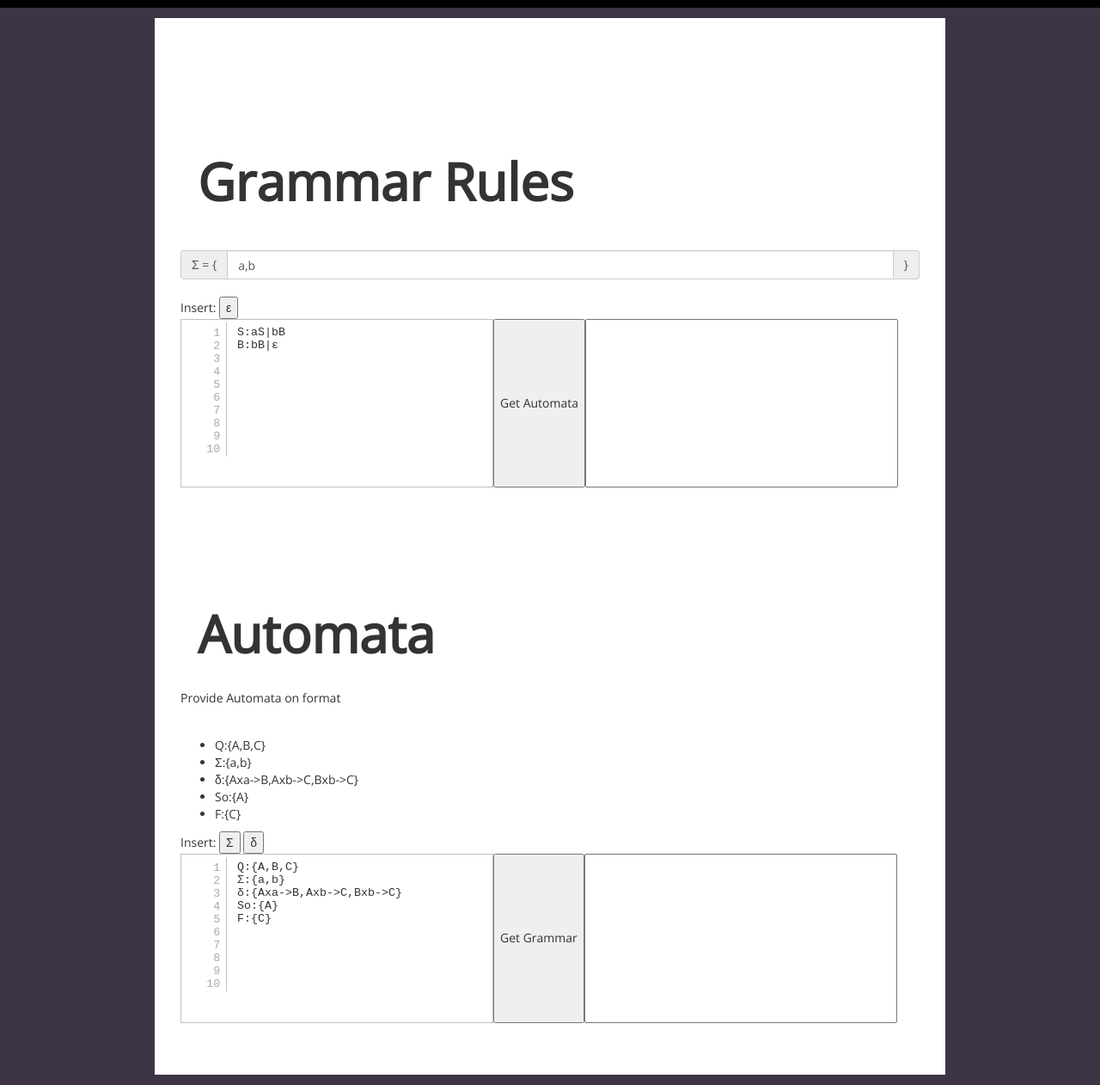
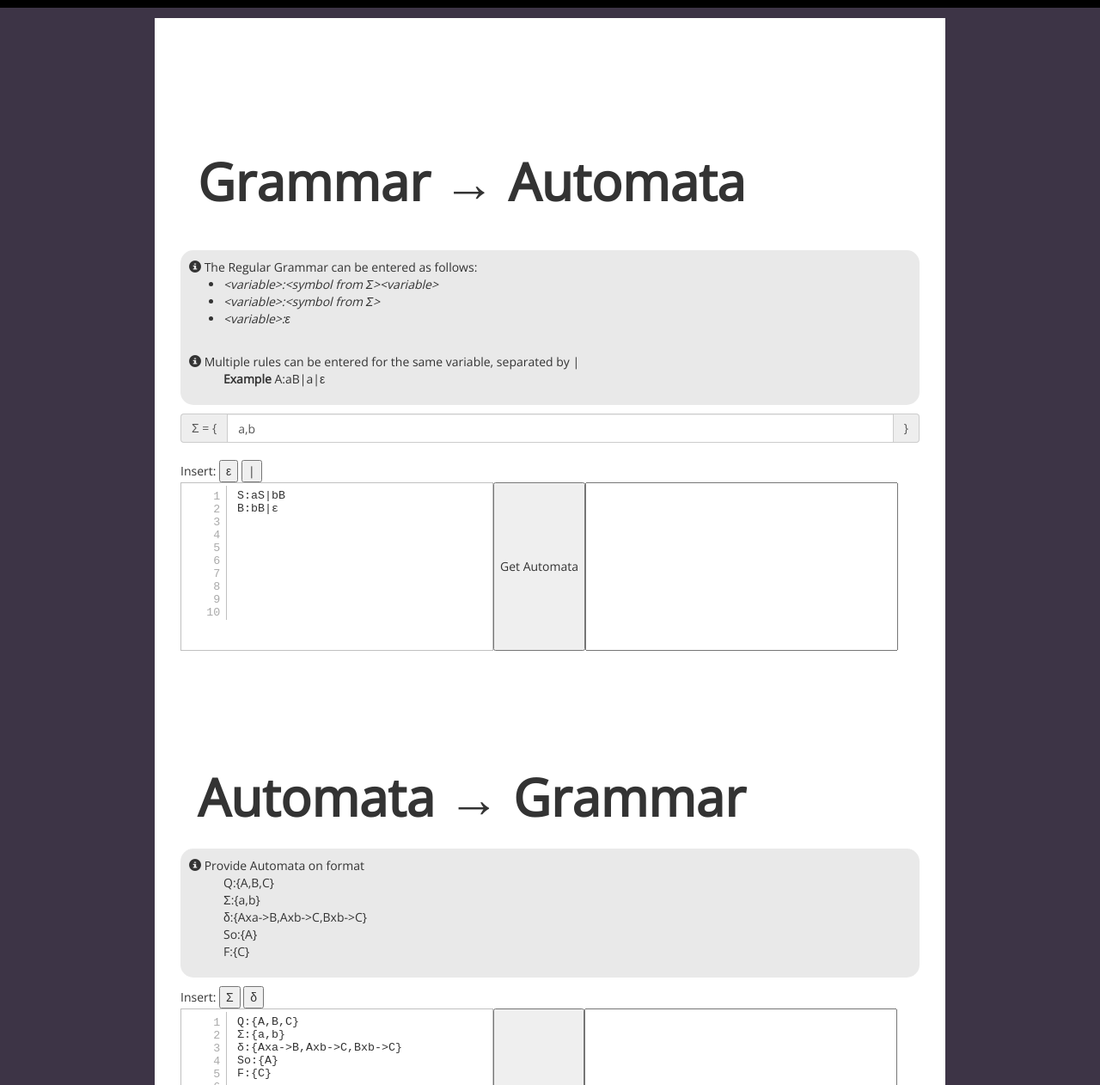
Before and after one commit to eggonzal/FDC_project, a plain HTML site: page index.html in a window 1280 px wide. Shown: the part 636-1898 px from the top of the page at 86% size. Drawn offline with nearby package versions, Linux system fonts and the light colour scheme.

Commit message:
Added style for instructions and grammar instructions
Added a div and a class to put in the instructions of the UI

```diff
--- a/assets/css/style.css
+++ b/assets/css/style.css
@@ -31,7 +31,9 @@ textarea {
   font-size: 10pt;
 }
 .instructions {
-
+  border-radius: 15px;
+  padding: 10px;
+  margin-bottom: 10px;
 }
 
 .nav a {
--- a/assets/js/main.js
+++ b/assets/js/main.js
@@ -498,6 +498,9 @@ initUI = function () {
 	$('#eps').click(function (e) {
 		return insertSymbolIntoText("ε", $("#rule-input"), e);
 	});
+	$('#pipe').click(function (e) {
+		return insertSymbolIntoText("|", $("#rule-input"), e);
+	});
 	$('#sigma').click(function (e) {
 		return insertSymbolIntoText("Σ", $("#automata-input"), e);
 	});
--- a/index.html
+++ b/index.html
@@ -60,14 +60,14 @@
                     <span class="icon-bar"></span>
                     <span class="icon-bar"></span>
                 </button>
-                <a class="navbar-brand" href="#">#CPQ Team </a>
+                <a class="navbar-brand" href="#">#TeamCPQ </a>
             </div>
             <!-- Collect the nav links for toggling -->
             <div class="collapse navbar-collapse navbar-ex1-collapse">
                 <ul class="nav navbar-nav">
-                    <li><a href="#g2a">Grammar to Automata</a>
+                    <li><a href="#g2a">Grammar → Automata</a>
                     </li>
-                     <li><a href="#a2g">Automata to Grammar</a>
+                     <li><a href="#a2g">Automata → Grammar</a>
                     </li>
                 </ul>
             </div>
@@ -83,9 +83,25 @@
     <article class="container">
     <section class="color-white">
         <section class="color-white" id="g2a">
-            <h1>Grammar Rules</h1>
+            <h1>Grammar → Automata</h1>
                 <br>
-            <div class="instructions">
+            <div class="instructions color-light">
+              <span aria-hidden="true" class="glyphicon glyphicon-info-sign"></span>
+              The Regular Grammar can be entered as follows:
+              <br>
+              <ul>
+                <li><i>&lt;variable&gt;:&lt;symbol from &Sigma;&gt;&lt;variable&gt;</i></li>
+                <li><i>&lt;variable&gt;:&lt;symbol from &Sigma;&gt;</i></li>
+                <li><i>&lt;variable&gt;:&epsilon;</i></li>
+              </ul>
+              <br>
+              <span aria-hidden="true" class="glyphicon glyphicon-info-sign"></span>
+              Multiple rules can be entered for the same variable, separated by |
+              <br>
+              <ul style="list-style-type: none;">
+                <li><strong>Example</strong> A:aB|a|&epsilon;</li>
+              </ul>
+            </div>
             <div class="input-group">
                 <div class="input-group-addon">&Sigma; = {</div>
                 <input type="text" class="JLalpabhet form-control" placeholder="a,b"
@@ -93,9 +109,8 @@
                 title="Enter your alphabet separated by comma">
                 <div class="input-group-addon">}</div>
             </div>
-            </div>
             <br>
-            <div id="tools" >Insert: <button id="eps">&epsilon;</button></div>
+            <div id="tools" >Insert: <button id="eps">&epsilon;</button> <button id="pipe">|</button></div>
             <div class="test1" style="display:inline-flex">
                 <textarea id="rule-input" rows="10" cols="60" wrap="off" style="resize: none; width: 364px;"></textarea>
                 <button type="button" class="getTran" onclick="">Get Automata</button>
@@ -104,15 +119,19 @@
         </section>
 
         <section class="color-white" id="a2g">
-            <h1>Automata</h1>
-            <p>Provide Automata on format </p>
-            <ul>
+            <h1>Automata → Grammar</h1>
+            <div class="instructions color-light">
+              <span aria-hidden="true" class="glyphicon glyphicon-info-sign"></span>
+              Provide Automata on format
+              <br>
+              <ul style="list-style-type: none;">
                   <li> Q:{A,B,C}</li>
                   <li>&Sigma;:{a,b}</li>
                   <li>&delta;:{Axa->B,Axb->C,Bxb->C}</li>
                   <li>So:{A}</li>
                   <li>F:{C}</li>
               </ul>
+            </div>
             <div id="tools" >Insert: <button id="sigma">&Sigma;</button> <button id="delta">&delta;</button></div>
             <div class="test1" style="display:inline-flex">
                 <textarea id="automata-input" rows="10" cols="60" wrap="off" style="resize: none; width: 364px;"></textarea>
@@ -126,7 +145,7 @@
 
     <!--footer Section -->
     <div  class="for-full-back "  id="footer" >
-         2016 CPQ Team | All Right Reserved
+         2016 Team CPQ | All Right Reserved
     </div>
     <!--End footer Section -->
 
```
Lines whose indentation alone changed are shown as unchanged.
